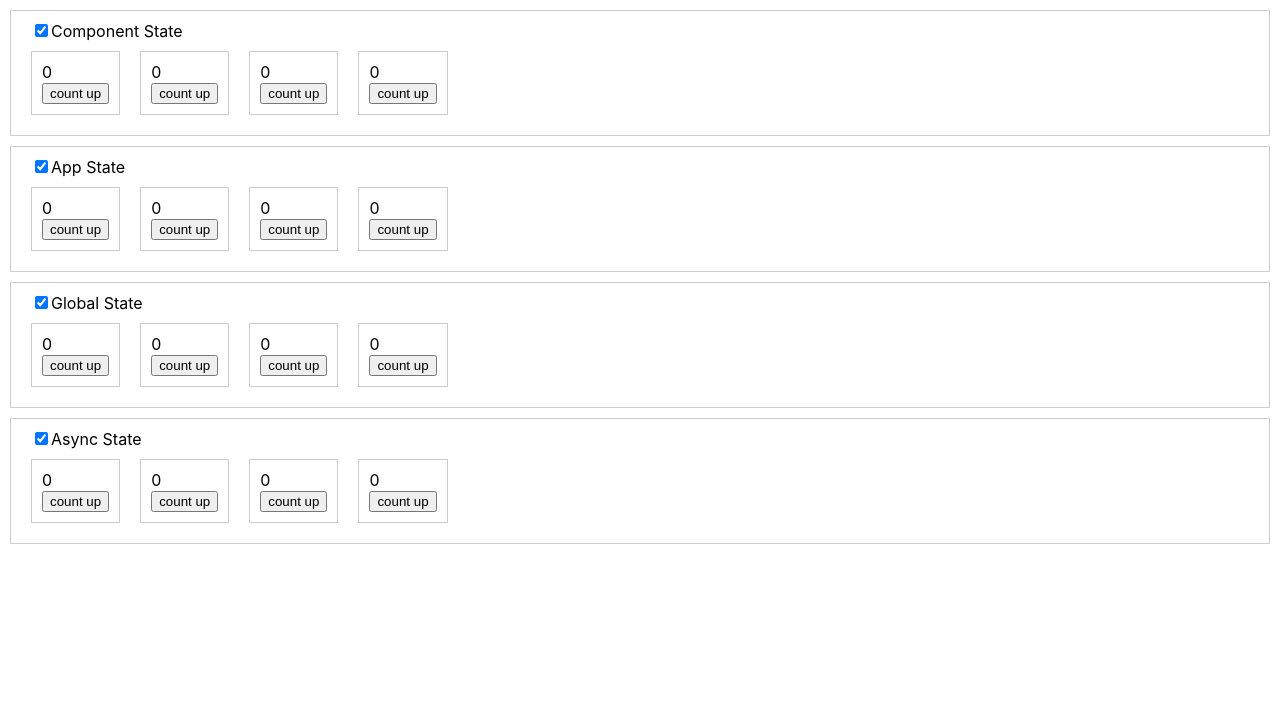
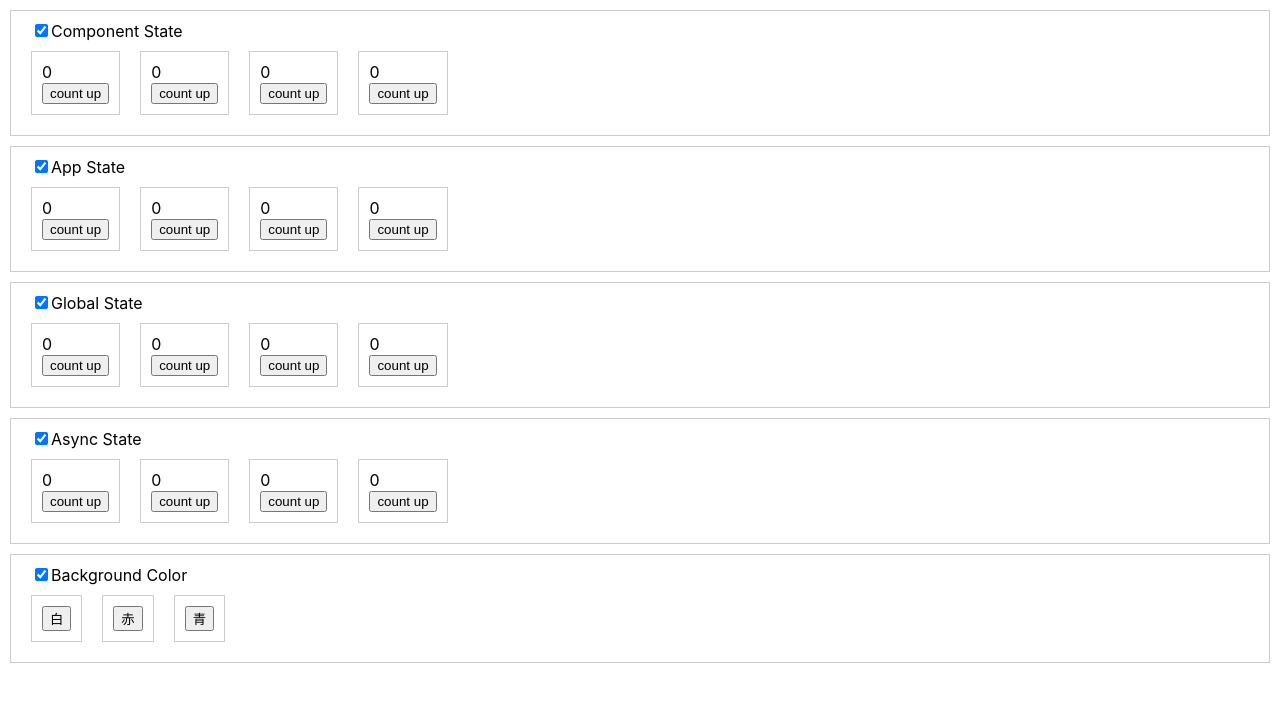
Before and after one commit to yamagame/redux-sample-app, a React (Create React App) app: page / in a window 1280 px wide. Shown: the top 702 px of the page. Built offline with nearby package versions, Linux system fonts and the light colour scheme.

Commit message:
useContextサンプル追加

```diff
--- a/src/App.tsx
+++ b/src/App.tsx
@@ -1,5 +1,5 @@
 import React from "react";
-import { CounterGroup } from "component/CounterGroup";
+import { Group } from "component/Group";
 import {
   AppStateCounter,
   ComponentStateCounter,
@@ -7,44 +7,68 @@ import {
   GlobalStateCounter1,
   GlobalStateCounter2,
   GlobalStateCounter3,
+  GlobalStateCounter4,
   AsyncStateCounter0,
   AsyncStateCounter1,
   AsyncStateCounter2,
   AsyncStateCounter3,
 } from "component/Counter";
+import { backgroundColorContext } from "context/BackgroundColor";
+
+const style = {
+  border: "solid 1px #CCC",
+  display: "inline-block",
+  padding: 10,
+  margin: 10,
+};
 
 function App() {
+  const { backgroundColor, setBackgroundColor } = React.useContext(
+    backgroundColorContext
+  );
   const [count, setCount] = React.useState(0);
   const appStateProps = { count, setCount };
   return (
-    <div>
-      <CounterGroup title="Component State">
+    <div style={{ backgroundColor }}>
+      <Group title="Component State">
         <ComponentStateCounter />
         <ComponentStateCounter />
         <ComponentStateCounter />
         <ComponentStateCounter />
-      </CounterGroup>
+      </Group>
 
-      <CounterGroup title="App State">
+      <Group title="App State">
         <AppStateCounter count={count} setCount={setCount} />
         <AppStateCounter count={count} setCount={setCount} />
         <AppStateCounter {...{ count, setCount }} />
         <AppStateCounter {...appStateProps} />
-      </CounterGroup>
+      </Group>
 
-      <CounterGroup title="Global State">
+      <Group title="Global State">
         <GlobalStateCounter0 />
         <GlobalStateCounter1 />
         <GlobalStateCounter2 />
         <GlobalStateCounter3 />
-      </CounterGroup>
+      </Group>
 
-      <CounterGroup title="Async State">
+      <Group title="Async State">
         <AsyncStateCounter0 />
         <AsyncStateCounter1 />
         <AsyncStateCounter2 />
         <AsyncStateCounter3 />
-      </CounterGroup>
+      </Group>
+
+      <Group title="Background Color">
+        <div style={style}>
+          <button onClick={() => setBackgroundColor("#FFF")}>白</button>
+        </div>
+        <div style={style}>
+          <button onClick={() => setBackgroundColor("#FEE")}>赤</button>
+        </div>
+        <div style={style}>
+          <button onClick={() => setBackgroundColor("#EEF")}>青</button>
+        </div>
+      </Group>
     </div>
   );
 }
--- a/src/component/CounterGroup.tsx
+++ b/src/component/Group.tsx
@@ -10,20 +10,23 @@ const leftMargin = {
   marginLeft: 10,
 };
 
-export type CounterGroupProps = React.PropsWithChildren<{
+export type GroupProps = React.PropsWithChildren<{
   title: string;
 }>;
 
-export const CounterGroup: React.FC<CounterGroupProps> = (props) => {
+export const Group: React.FC<GroupProps> = (props) => {
   const [visible, setVisible] = React.useState(true);
   const { title, children } = props;
   React.useEffect(() => {
-    console.log(`effect: ${CounterGroup.name}`);
+    console.log(`effect: ${Group.name}`);
   });
   React.useEffect(() => {
-    console.log(`effect: ${CounterGroup.name}`, visible);
+    console.log(`effect: ${Group.name}`, visible);
   }, [visible]);
-  console.log(`render: ${CounterGroup.name}`, title, visible);
+  React.useLayoutEffect(() => {
+    console.log(`layout: ${Group.name}`);
+  });
+  console.log(`render: ${Group.name}`, title, visible);
   return (
     <div style={style}>
       <div style={leftMargin}>
--- a/src/component/counter.tsx
+++ b/src/component/counter.tsx
@@ -1,7 +1,8 @@
 import React from "react";
-import { useAppDispatch, useAppSelector, store } from "store";
+import { useAppDispatch, useAppSelector, store, RootState } from "store";
 import { applicationSelector } from "store/selector";
 import { actions } from "features/application";
+import { ReactReduxContext } from "react-redux";
 
 const style = {
   border: "solid 1px #CCC",
@@ -98,6 +99,23 @@ export function GlobalStateCounter3() {
     <div style={style}>
       <div>{state.count}</div>
       <button onClick={() => dispatch(action())}>count up</button>
+    </div>
+  );
+}
+
+export function GlobalStateCounter4() {
+  const { store } = React.useContext(ReactReduxContext);
+  const state = React.useSyncExternalStore<RootState>(
+    store.subscribe,
+    store.getState
+  );
+  const dispatch = useAppDispatch();
+  const action = { type: "application/increment" };
+  console.log(`render: ${GlobalStateCounter4.name}`);
+  return (
+    <div style={style}>
+      <div>{state.application.count}</div>
+      <button onClick={() => dispatch(action)}>count up</button>
     </div>
   );
 }
--- /dev/null
+++ b/src/context/BackgroundColor.tsx
@@ -0,0 +1,35 @@
+import React from "react";
+
+type BackgroundColorContext = {
+  backgroundColor: string;
+  setBackgroundColor: (backgroundColor: string) => void;
+};
+
+const defaultContext: BackgroundColorContext = {
+  backgroundColor: "#FFF",
+  setBackgroundColor: (backgroundColor) => {},
+};
+
+export const backgroundColorContext =
+  React.createContext<BackgroundColorContext>(defaultContext);
+
+function useBackgroundColor() {
+  const [backgroundColor, setBackgroundColor] = React.useState(
+    defaultContext.backgroundColor
+  );
+  return {
+    backgroundColor,
+    setBackgroundColor,
+  };
+}
+
+type BackgroundColorProviderProps = React.PropsWithChildren<{}>;
+
+export function BackgroundColorProvider(props: BackgroundColorProviderProps) {
+  const ctx = useBackgroundColor();
+  return (
+    <backgroundColorContext.Provider value={ctx}>
+      {props.children}
+    </backgroundColorContext.Provider>
+  );
+}
--- a/src/index.tsx
+++ b/src/index.tsx
@@ -5,6 +5,7 @@ import App from "./App";
 import reportWebVitals from "./reportWebVitals";
 import { store } from "store";
 import { Provider } from "react-redux";
+import { BackgroundColorProvider } from "context/BackgroundColor";
 
 const root = ReactDOM.createRoot(
   document.getElementById("root") as HTMLElement
@@ -12,7 +13,9 @@ const root = ReactDOM.createRoot(
 root.render(
   <React.StrictMode>
     <Provider store={store}>
-      <App />
+      <BackgroundColorProvider>
+        <App />
+      </BackgroundColorProvider>
     </Provider>
   </React.StrictMode>
 );
```
Also changed, not shown: 3 other files (tests, documents, lock files or other folders).
